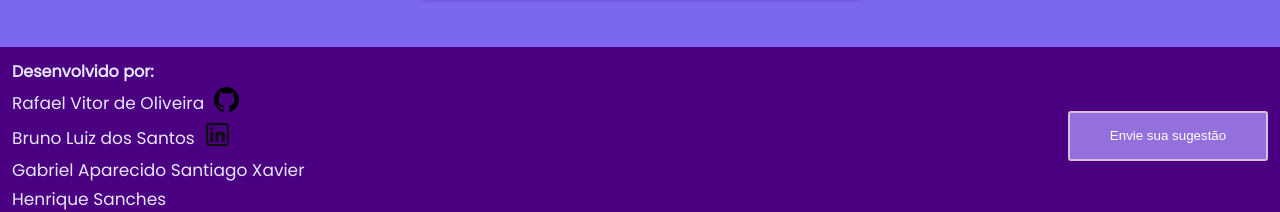
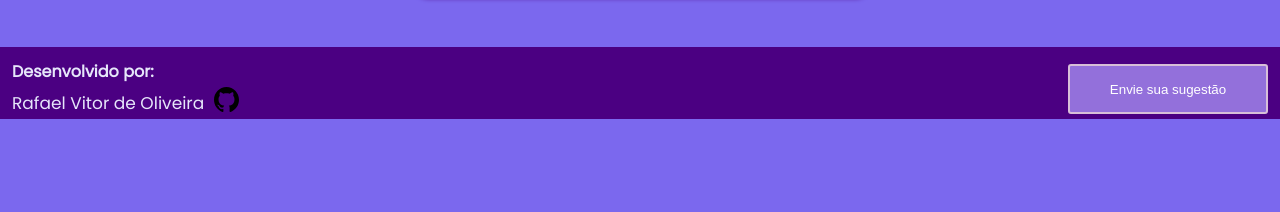
Before and after one commit to Rafael-Vitor-Oliveira/AjudaDoDia, a plain HTML site: page index.html in a window 1280 px wide. Shown: the part 1154-1366 px from the top of the page. After the commit the page ends 1273 px from the top, so only its background shows below. Drawn offline with Linux system fonts and the light colour scheme.

Commit message:
Changing involved developers

```diff
--- a/index.html
+++ b/index.html
@@ -127,19 +127,6 @@
             </p>
             <a href="https://github.com/Rafael-Vitor-Oliveira" target="_blank"><img src="./assets/gitHub.svg" alt="GitHub Rafael" class="iconGithub"></a>
         </div>
-        <div class="people">
-            Bruno Luiz dos Santos
-            </p>
-            <a href="https://www.linkedin.com/in/bruno-luiz-467386131" target="_blank"><img src="./assets/linkedin.svg" alt="Git Hub Bruno" class="iconGithub"></a>
-        </div>
-        <div class="people">
-            Gabriel Aparecido Santiago Xavier
-            </p>
-        </div>
-        <div class="people">
-           Henrique Sanches
-            </p>
-        </div>
     </section>
     <button class="suggestionBox">Envie sua sugestão</button>
 </footer>
```
